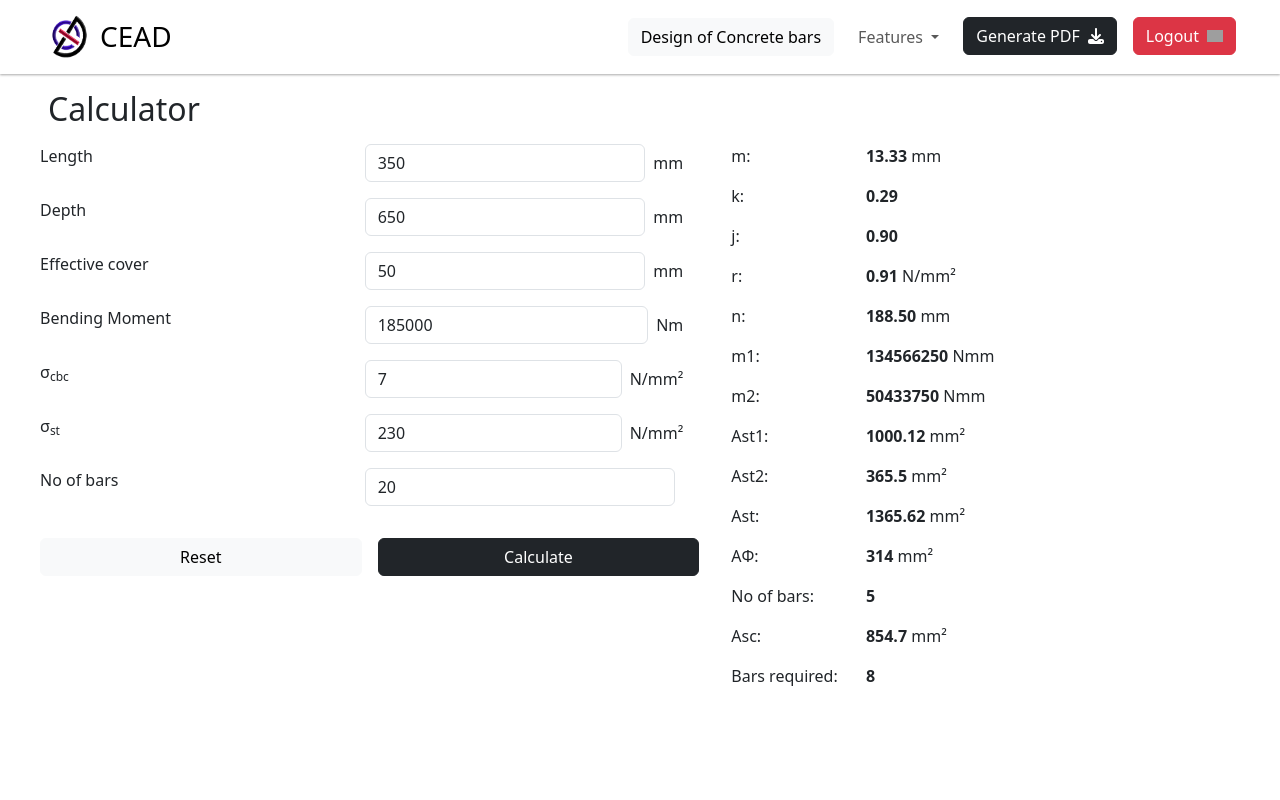
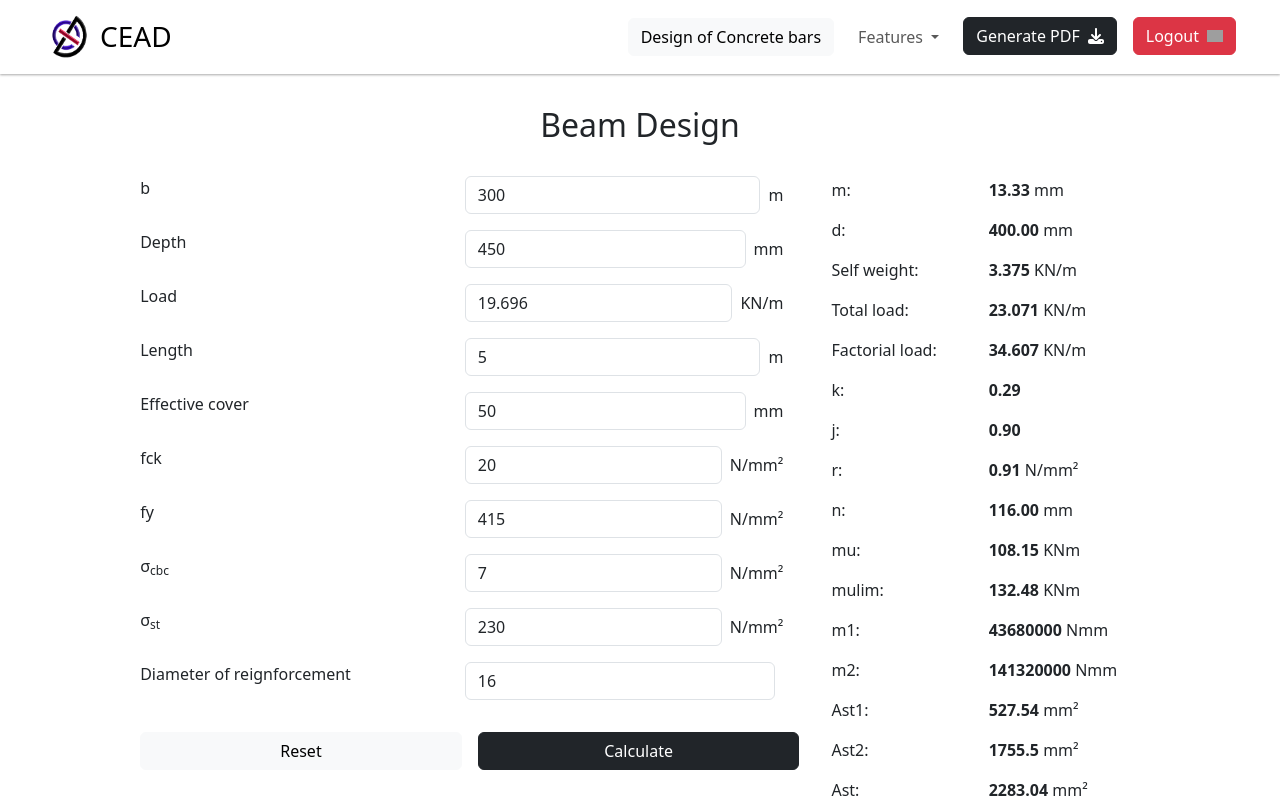
Before and after one commit to Midhunnairts/beam-builder, an Angular app: page /concrete in a window 1280 px wide. Both pictures are taken after a click on the button "Calculate". Shown: the top 800 px of the page. Built offline with nearby package versions, Linux system fonts and the light colour scheme; grey boxes are pictures that could not be loaded.

Commit message:
[MNT] minor

```diff
--- a/src/app/concrete/concrete.component.html
+++ b/src/app/concrete/concrete.component.html
@@ -1,59 +1,93 @@
 <app-navbar></app-navbar>
-<h2 class="px-5 pt-3" id="printable">Calculator</h2>
+<h2 class="px-5 pt-3 text-center my-3" id="printable">Beam Design</h2>
+<div class="d-flex justify-content-md-center">
   <div class="d-md-flex gap-5 m-3 px-4">
     <div class="d-flex flex-column gap-3">
       <div class="concrete-input-wrapper">
-      <label for="beamLength" id="printable"> Length</label>
+        <label for="beamLength" id="printable"> b</label>
         <div class="d-flex gap-2 align-items-center">
           <input type="number" id="beamLength" [(ngModel)]="beamLength" (keypress)="handleKeyPress($event, calculateM)"
+            class="form-control" id="printable" />
+          <span id="printable">m</span>
+        </div>
+      </div>
+      <div class="concrete-input-wrapper">
+        <label for="beamDepth" id="printable"> Depth</label>
+        <div class="d-flex gap-2 align-items-center">
+          <input type="number" id="beamDepth" [(ngModel)]="overallDepth" (keypress)="handleKeyPress($event, calculateM)"
             class="form-control" id="printable" />
           <span id="printable">mm</span>
         </div>
       </div>
       <div class="concrete-input-wrapper">
-      <label for="beamDepth" id="printable"> Depth</label>
+        <label for="beamDepth" id="printable"> Load</label>
         <div class="d-flex gap-2 align-items-center">
-        <input type="number" id="beamDepth" [(ngModel)]="beamDepth" (keypress)="handleKeyPress($event, calculateM)"
+          <input type="number" id="beamDepth" [(ngModel)]="  beamLoad" (keypress)="handleKeyPress($event, calculateM)"
             class="form-control" id="printable" />
-        <span id="printable">mm</span>
+          <span id="printable">KN/m</span>
+        </div>
+      </div>
+      <div class="concrete-input-wrapper">
+        <label for="beamDepth" id="printable"> Length</label>
+        <div class="d-flex gap-2 align-items-center">
+          <input type="number" id="beamDepth" [(ngModel)]="length" (keypress)="handleKeyPress($event, calculateM)"
+            class="form-control" id="printable" />
+          <span id="printable">m</span>
         </div>
       </div>
       <div class="concrete-input-wrapper">
         <label for="effective" id="printable"> Effective cover</label>
         <div class="d-flex gap-2 align-items-center">
-        <input type="number" id="effective" [(ngModel)]="effectiveCover" (keypress)="handleKeyPress($event, calculateM)"
-          class="form-control"  id="printable"/>
+          <input type="number" id="effective" [(ngModel)]="effectiveCover"
+            (keypress)="handleKeyPress($event, calculateM)" class="form-control" id="printable" />
           <span id="printable">mm</span>
         </div>
       </div>
-    <div class="concrete-input-wrapper"> <label for="bendingMoment" id="printable" id="printable">Bending Moment</label>
+      <div class="concrete-input-wrapper">
+        <label for="effective" id="printable"> fck</label>
+        <div class="d-flex gap-2 align-items-center">
+          <input type="number" id="effective" [(ngModel)]="fCK"
+            (keypress)="handleKeyPress($event, calculateM)" class="form-control" id="printable" />
+          <span id="printable">N/mm²</span>
+        </div>
+      </div>
+      <div class="concrete-input-wrapper">
+        <label for="effective" id="printable"> fy</label>
+        <div class="d-flex gap-2 align-items-center">
+          <input type="number" id="effective" [(ngModel)]="fY"
+            (keypress)="handleKeyPress($event, calculateM)" class="form-control" id="printable" />
+          <span id="printable">N/mm²</span>
+        </div>
+      </div>
+      <!-- <div class="concrete-input-wrapper"> <label for="bendingMoment" id="printable" id="printable">Bending
+          Moment</label>
         <div class="d-flex gap-2 align-items-center">
           <input type="number" id="bendingMoment" id="printable" id="printable" [(ngModel)]="bendingMoment"
             (keypress)="handleKeyPress($event, calculateM)" class="form-control" />
           <span id="printable" id="printable">Nm</span>
         </div>
-    </div>
+      </div> -->
       <div class="concrete-input-wrapper">
         <label for="sigmaCBC" id="printable">σ<sub>cbc</sub></label>
         <div class="d-flex gap-2 align-items-center">
-        <input type="number" id="sigmaCBC" id="printable" [(ngModel)]="sigmaCBC" (keypress)="handleKeyPress($event, calculateM)"
-          class="form-control" />
+          <input type="number" id="sigmaCBC" id="printable" [(ngModel)]="sigmaCBC"
+            (keypress)="handleKeyPress($event, calculateM)" class="form-control" />
           <span id="printable">N/mm²</span>
         </div>
       </div>
       <div class="concrete-input-wrapper">
         <label for="sigmaST" id="printable">σ<sub>st</sub></label>
         <div class="d-flex gap-2 align-items-center">
-        <input type="number" id="sigmaST" id="printable" [(ngModel)]="sigmaST" (keypress)="handleKeyPress($event, calculateM)"
-          class="form-control" />
+          <input type="number" id="sigmaST" id="printable" [(ngModel)]="sigmaST"
+            (keypress)="handleKeyPress($event, calculateM)" class="form-control" />
           <span id="printable">N/mm²</span>
         </div>
       </div>
       <div class="concrete-input-wrapper">
-      <label for="noOfBars" id="printable">No of bars</label>
+        <label for="noOfBars" id="printable">Diameter of reignforcement</label>
         <div class="d-flex gap-2 align-items-center">
-        <input type="number" id="noOfBars" id="printable" [(ngModel)]="noOfBars" (keypress)="handleKeyPress($event, calculateAPhi)"
-          class="form-control" />
+          <input type="number" id="noOfBars" id="printable" [(ngModel)]="areaOfBars"
+            (keypress)="handleKeyPress($event, calculateAPhi)" class="form-control" />
           <span></span>
         </div>
       </div>
@@ -68,10 +102,39 @@
       </div>
     </div>
     <div>
+      <table>
+        <tr>
+          <td></td>
+        </tr>
+      </table>
       <div class="values-output">
         <p class="" id="printable">m:</p>
         <p class="" *ngIf="m !== ''" id="printable">
           <b id="printable">{{ m }}</b> mm
+        </p>
+      </div>
+      <div class="values-output">
+        <p class="" id="printable">d:</p>
+        <p class="" *ngIf="beamDepth !== ''" id="printable">
+          <b id="printable">{{ beamDepth }}</b> mm
+        </p>
+      </div>
+      <div class="values-output">
+        <p class="" id="printable">Self weight:</p>
+        <p class="" *ngIf="selfWeight !== ''" id="printable">
+          <b id="printable">{{ selfWeight }}</b> KN/m
+        </p>
+      </div>
+      <div class="values-output">
+        <p class="" id="printable">Total load:</p>
+        <p class="" *ngIf="totalLoad !== ''" id="printable">
+          <b id="printable">{{ totalLoad }}</b> KN/m
+        </p>
+      </div>
+      <div class="values-output">
+        <p class="" id="printable">Factorial load:</p>
+        <p class="" *ngIf="factorialLoad !== ''" id="printable">
+          <b id="printable">{{ factorialLoad }}</b> KN/m
         </p>
       </div>
       <div class="values-output">
@@ -96,6 +159,18 @@
         <p class="" id="printable">n:</p>
         <p class="" *ngIf="n !== ''" id="printable">
           <b id="printable">{{ n }}</b> mm
+        </p>
+      </div>
+      <div class="values-output">
+        <p class="" id="printable">mu:</p>
+        <p class="" *ngIf="mU !== ''" id="printable">
+          <b id="printable">{{ mU }}</b> KNm
+        </p>
+      </div>
+      <div class="values-output">
+        <p class="" id="printable">mulim:</p>
+        <p class="" *ngIf="mULim !== ''" id="printable">
+          <b id="printable">{{ mULim }}</b> KNm
         </p>
       </div>
       <div class="values-output">
@@ -129,7 +204,31 @@
         </p>
       </div>
       <div class="values-output">
-      <p class="" id="printable">AΦ:</p>
+        <p class="" id="printable">Ast provided:</p>
+        <p class="" *ngIf="aSTProvided !== ''" id="printable">
+          <b id="printable">{{ aSTProvided }}</b> mm²
+        </p>
+      </div>
+      <div class="values-output">
+        <p class="" id="printable">Ast provided one:</p>
+        <p class="" *ngIf="aSTProvidedOne !== ''" id="printable">
+          <b id="printable">{{ aSTProvidedOne }}</b> mm²
+        </p>
+      </div>
+      <div class="values-output">
+        <p class="" id="printable">Astmin:</p>
+        <p class="" *ngIf="aSTMin !== ''" id="printable">
+          <b id="printable">{{ aSTMin }}</b> mm²
+        </p>
+      </div>
+      <div class="values-output">
+        <p class="" id="printable">Max Reinforcement:</p>
+        <p class="" *ngIf="maxReinforcement !== ''" id="printable">
+          <b id="printable">{{ maxReinforcement }}</b> mm²
+        </p>
+      </div>
+      <div class="values-output">
+        <p class="" id="printable">Area of bar:</p>
         <p class="" *ngIf="aPhi !== ''" id="printable">
           <b id="printable">{{ aPhi }}</b> mm²
         </p>
@@ -146,11 +245,24 @@
           <b id="printable">{{ aSC }}</b> mm²
         </p>
       </div>
-    <div class="values-output">
-      <p class="" id="printable">Bars required:</p>
+      <!-- <div class="values-output">
+        <p class="" id="printable">No of Bars:</p>
         <p class="" *ngIf="totalNoOfBars !== ''" id="printable">
           <b id="printable">{{ totalNoOfBars }}</b>
+        </p>
+      </div> -->
+      <div class="values-output">
+        <p class="" id="printable">Result:</p>
+        <p class="" *ngIf="result !== ''" id="printable">
+          <b id="printable">{{ result }}</b>
+        </p>
+      </div>
+      <div class="values-output">
+        <p class="" id="printable">Final Result:</p>
+        <p class="" *ngIf="finalResult !== ''" id="printable">
+          <b id="printable">{{ finalResult }}</b>
         </p>
       </div>
     </div>
   </div>
+</div>
--- a/src/app/concrete/concrete.component.ts
+++ b/src/app/concrete/concrete.component.ts
@@ -6,13 +6,23 @@ import { Component } from '@angular/core';
   styleUrls: ['./concrete.component.scss'],
 })
 export class ConcreteComponent {
-  beamLength: string = '350';
+  beamLength: string = '300';
   effectiveCover: string = '50';
-  beamDepth: string = '650';
+  overallDepth: string = '450';
+  beamDepth: string = '';
+  beamLoad: string = '19.696';
+  totalLoad: string = '';
+  factorialLoad: string = '';
+  selfWeight: string = '';
+  length: string = '5';
   bendingMoment: string = '185000';
   sigmaCBC: string = '7';
   sigmaST: string = '230';
-  noOfBars: string = '20';
+  areaOfBars: string = '16';
+  fCK: string = '20';
+  fY: string = '415';
+  mU: string = '';
+  mULim: string = '';
   k: string = '';
   m: string = '';
   j: string = '';
@@ -23,10 +33,17 @@ export class ConcreteComponent {
   aSTOne: string = '';
   aSTTwo: string = '';
   aST: string = '';
+  aSTProvided: string = '804.24';
+  aSTProvidedOne: string = '';
+  aSTProvidedTwo: string = '';
+  aSTMin: string = '';
+  maxReinforcement: string = '';
   aPhi: string = '';
   barsRequired: string = '';
   aSC: string = '';
-  totalNoOfBars: string = '';
+  // totalNoOfBars: string = '';
+  result: string = '';
+  finalResult: string = '';
 
   calculateM() {
     const mValue = 280 / (3 * parseFloat(this.sigmaCBC));
@@ -38,6 +55,31 @@ export class ConcreteComponent {
       (parseFloat(this.m) * parseFloat(this.sigmaCBC)) /
       (parseFloat(this.m) * parseFloat(this.sigmaCBC) + 230);
     this.k = kValue.toFixed(2);
+  }
+
+  calculateBeamDepth() {
+    const beamDepthValue =
+      parseFloat(this.overallDepth) - parseFloat(this.effectiveCover);
+    this.beamDepth = beamDepthValue.toFixed(2);
+  }
+
+  calculateSelfWeight() {
+    const selfWeightValue =
+      25 *
+      (parseFloat(this.beamLength) / 1000) *
+      (parseFloat(this.overallDepth) / 1000);
+    this.selfWeight = selfWeightValue.toFixed(3);
+  }
+
+  calculateTotalLoad() {
+    const totalLoadValue =
+      parseFloat(this.beamLoad) + parseFloat(this.selfWeight);
+    this.totalLoad = totalLoadValue.toFixed(3);
+  }
+
+  calculateFactorialLoad() {
+    const factorialLoadValue = 1.5 * parseFloat(this.totalLoad);
+    this.factorialLoad = factorialLoadValue.toFixed(3);
   }
 
   calculateJ() {
@@ -54,6 +96,25 @@ export class ConcreteComponent {
   calculateN() {
     const nValue = parseFloat(this.k) * parseFloat(this.beamDepth);
     this.n = nValue.toFixed(2);
+  }
+
+  calculateMU() {
+    // const mUValue = ( parseFloat(this.beamLength) * (parseFloat(this.length) * parseFloat(this.length))) / 8;
+    const mUValue =
+      (parseFloat(this.factorialLoad) *
+        (parseFloat(this.length) * parseFloat(this.length))) /
+      8;
+    this.mU = mUValue.toFixed(2);
+  }
+
+  calculateMULim() {
+    const mULimValue =
+      0.138 *
+      parseFloat(this.fCK) *
+      parseFloat(this.beamLength) *
+      (parseFloat(this.beamDepth) * parseFloat(this.beamDepth)) *
+      10 ** -6;
+    this.mULim = mULimValue.toFixed(2);
   }
 
   calculateMOne() {
@@ -91,16 +152,57 @@ export class ConcreteComponent {
     this.aST = setASTValue.toFixed(2);
   }
 
+  calculateASTMin() {
+    const aSTMinValue =
+      (0.85 * parseFloat(this.beamLength) * parseFloat(this.overallDepth)) /
+      parseFloat(this.fY);
+    this.aSTMin = aSTMinValue.toFixed(2);
+  }
+
+  calculateMaxReinforcement() {
+    const maxReinforcementValue =
+      0.04 * parseFloat(this.beamLength) * parseFloat(this.overallDepth);
+    this.maxReinforcement = maxReinforcementValue.toFixed(2);
+  }
+
   calculateAPhi() {
     const aPhiValue =
-      0.785 * (parseInt(this.noOfBars) * parseInt(this.noOfBars));
+      0.785 * (parseInt(this.areaOfBars) * parseInt(this.areaOfBars));
+    // const aPhiValue =
+    //   0.785 * (parseInt(this.noOfBars) * parseInt(this.noOfBars));
     this.aPhi = aPhiValue.toFixed(0);
+  }
+
+  // calculateASTProvided() {
+  //   console.log();
+  //   const aSTProvidedValue =
+  //     0.785 * parseInt(this.areaOfBars) * parseFloat(this.barsRequired);
+  //   this.aSTProvided = aSTProvidedValue.toFixed(2);
+  //   console.log(this.barsRequired);
+  // }
+
+  calculateASTProvidedOne() {
+    const aSTProvidedOneValue =
+      (0.87 *
+        parseFloat(this.beamLength) *
+        parseFloat(this.beamDepth) *
+        parseFloat(this.fCK) +
+        Math.sqrt(
+          0.7569 *
+            Math.pow(parseFloat(this.beamDepth), 2) *
+            Math.pow(parseFloat(this.beamLength), 2) *
+            (Math.pow(parseFloat(this.fY), 2) -
+              (4 * parseFloat(this.fY) * parseFloat(this.m)) /
+                (parseFloat(this.beamLength) * parseFloat(this.fCK)))
+        )) /
+      2;
+    this.aSTProvidedOne = aSTProvidedOneValue.toFixed(2);
   }
 
   calculateBarsRequired() {
     const barsRequiredValue = parseFloat(this.aST) / parseFloat(this.aPhi);
     const roundedValue = Math.ceil(barsRequiredValue);
-    this.barsRequired = roundedValue.toString();
+    this.barsRequired = roundedValue.toFixed(0);
   }
 
   calculateASC() {
@@ -113,10 +215,26 @@ export class ConcreteComponent {
     this.aSC = aSCValue.toFixed(1);
   }
 
-  calculateTotalNoOfBars() {
-    const totalNoOfBarsValue = parseFloat(this.aSC) / 113;
-    const roundedTotalBars = Math.ceil(totalNoOfBarsValue);
-    this.totalNoOfBars = roundedTotalBars.toString();
+  // calculateTotalNoOfBars() {
+  //   const totalNoOfBarsValue = parseFloat(this.aSC) / 113;
+  //   const roundedTotalBars = Math.ceil(totalNoOfBarsValue);
+  //   this.totalNoOfBars = roundedTotalBars.toString();
+  // }
+
+  calculateResult() {
+    if (this.mULim > this.mU) {
+      this.result = 'Singly reinforced';
+    } else {
+      this.result = 'Doubly reinforced';
+    }
+  }
+
+  calculateFinalResult() {
+    this.finalResult =
+      parseFloat(this.aSTMin) < parseFloat(this.aSTProvided) &&
+      parseFloat(this.aSTProvided) < parseFloat(this.maxReinforcement)
+        ? 'Safe'
+        : 'Not safe';
   }
 
   handleKeyPress(event: any, calculationFunction: () => void) {
@@ -128,28 +246,46 @@ export class ConcreteComponent {
   calculate() {
     this.calculateM();
     this.calculateK();
+    this.calculateBeamDepth();
+    this.calculateSelfWeight();
+    this.calculateTotalLoad();
+    this.calculateFactorialLoad();
     this.calculateJ();
     this.calculateR();
     this.calculateN();
+    this.calculateMU();
+    this.calculateMULim();
     this.calculateMOne();
     this.calculateMTwo();
     this.calculateASTOne();
     this.calculateASTTwo();
     this.calculateAST();
+    // this.calculateASTProvided();
+    this.calculateASTMin();
+    this.calculateMaxReinforcement();
     this.calculateAPhi();
     this.calculateBarsRequired();
     this.calculateASC();
-    this.calculateTotalNoOfBars();
+    // this.calculateTotalNoOfBars();
+    this.calculateResult();
+    this.calculateFinalResult();
+    this.calculateASTProvidedOne();
+
   }
 
   resetCalculated() {
     this.beamLength = '350';
     this.effectiveCover = '50';
-    this.beamDepth = '650';
+    this.beamDepth = '';
     this.bendingMoment = '185000';
+    this.selfWeight = '';
+    this.totalLoad = '';
+    this.factorialLoad = '';
     this.sigmaCBC = '7';
     this.sigmaST = '230';
-    this.noOfBars = '20';
+    this.areaOfBars = '20';
+    this.mU = '';
+    this.mULim = '';
     this.k = '';
     this.m = '';
     this.j = '';
@@ -160,9 +296,16 @@ export class ConcreteComponent {
     this.aSTOne = '';
     this.aSTTwo = '';
     this.aST = '';
+    this.aSTMin = '';
+    this.maxReinforcement = '';
+    // this.aSTProvided = '';
+
+    this.aSTProvidedOne = '';
     this.aPhi = '';
     this.barsRequired = '';
     this.aSC = '';
-    this.totalNoOfBars = '';
+    // this.totalNoOfBars = '';
+    this.result = '';
+    this.finalResult = '';
   }
 }
```
Lines whose indentation alone changed are shown as unchanged.
